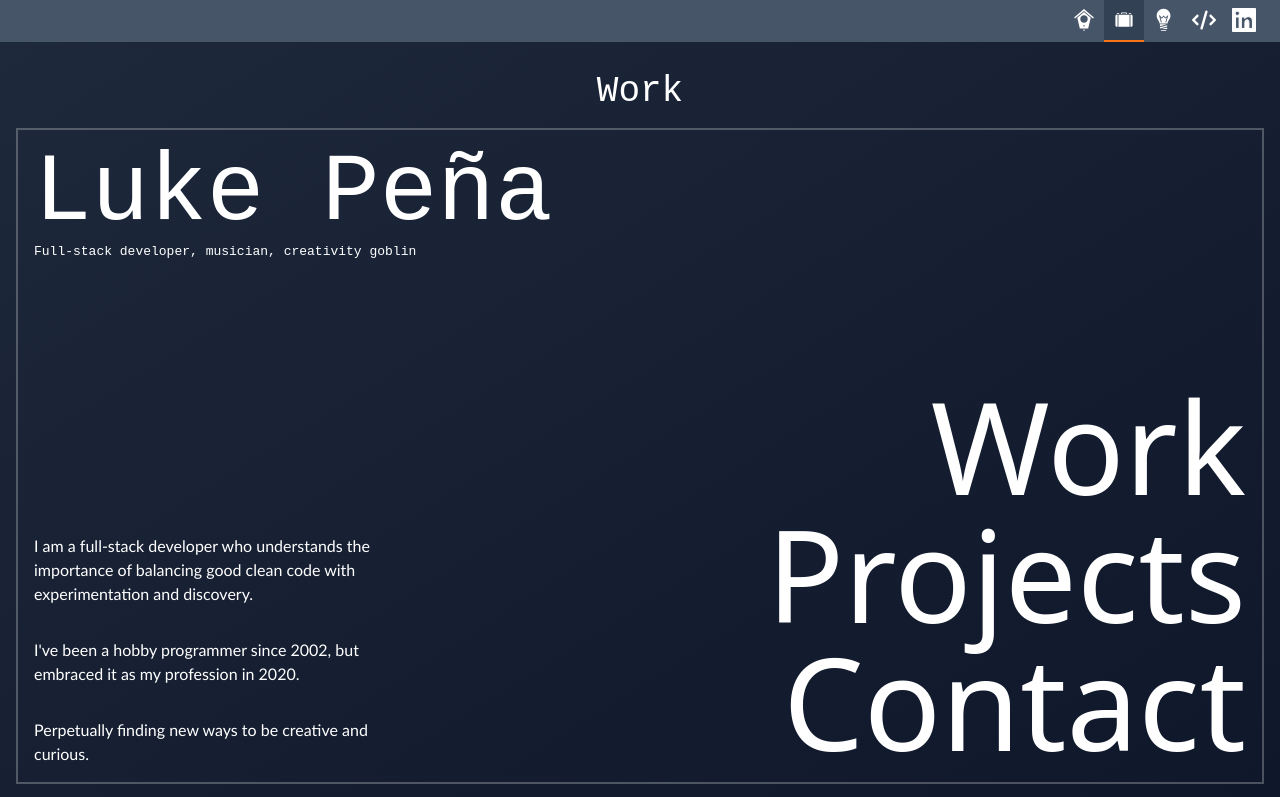
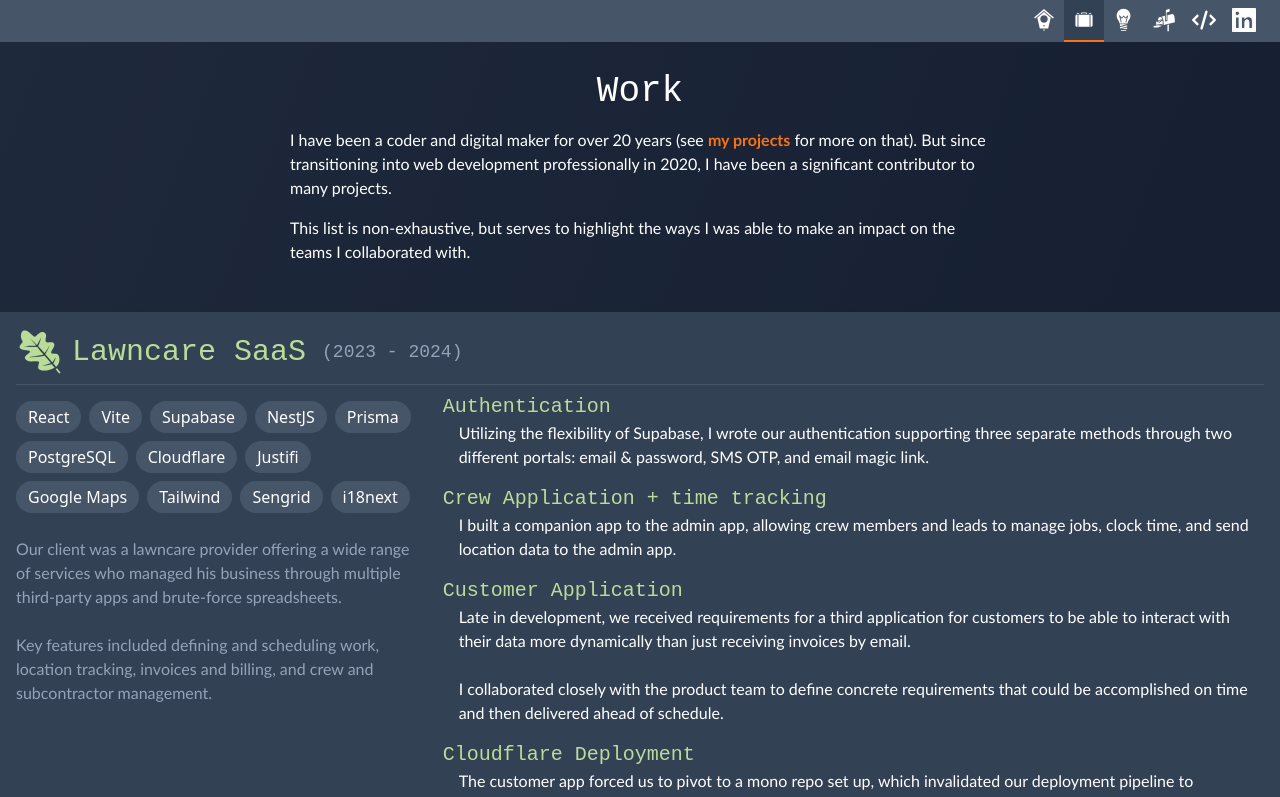
Before and after one commit to luketpena/portfolio-2024, a React (Vite) app: page /work in a window 1280 px wide. Shown: the top 797 px of the page. Built offline with nearby package versions, Linux system fonts and the light colour scheme.

Commit message:
feat: minor adjustments

```diff
--- a/src/pages/WorkPage/WorkPage.tsx
+++ b/src/pages/WorkPage/WorkPage.tsx
@@ -1,5 +1,5 @@
 import { PageWrapper } from '../../components/PageWrapper/PageWrapper';
-import { projects } from './work-page-projects';
+import { projects } from './work-page-list';
 import { WorkProject } from './components/WorkProject/WorkProject';
 import { Anchor } from '../../components/Anchor/Anchor';
 
--- a/src/pages/WorkPage/components/WorkProject/WorkProject.tsx
+++ b/src/pages/WorkPage/components/WorkProject/WorkProject.tsx
@@ -29,7 +29,7 @@
       <div className="grid md:grid-cols-[1fr_2fr] gap-4 grid-cols-[1fr] grid-rows-[auto_auto]">
         <div className="flex flex-col gap-4">
           <ChipList chips={technology} />
-          <p className="whitespace-pre-wrap text-slate-400">{description}</p>
+          <p className="whitespace-pre-line text-slate-400">{description}</p>
         </div>
         <div>
           <div className="flex flex-col gap-4">
@@ -38,7 +38,7 @@
                 <h4 className="text-xl" style={{ color }}>
                   {contribution.title}
                 </h4>
-                <p className="ml-4 whitespace-pre-wrap">{contribution.text}</p>
+                <p className="ml-4 whitespace-pre-line">{contribution.text}</p>
               </div>
             ))}
           </div>
--- a/src/pages/_routes.tsx
+++ b/src/pages/_routes.tsx
@@ -2,6 +2,9 @@
 import { HomePage } from './HomePage/HomePage';
 import { IconName } from '../components/Icon/Icon';
 import { AboutPage } from './AboutPage/AboutPage';
+import { WorkPage } from './WorkPage/WorkPage';
+import { ProjectPage } from './ProjectPage/ProjectPage';
+import { ContactPage } from './ContactPage/ContactPage';
 
 export interface RouteFormat {
   path: string;
@@ -14,15 +17,9 @@
 
 export const routes: RouteFormat[] = [
   {
-    path: '/test',
-    color: '$00FF00',
-    title: 'Test',
-    element: <HomePage />,
-  },
-  {
     path: '/',
     color: '$FF0000',
-    title: 'Home',
+    title: '',
     element: <HomePage />,
     icon: 'GiBirdHouse',
     showInNav: true,
@@ -31,7 +28,7 @@
     path: '/work',
     color: '$FF0000',
     title: 'Work',
-    element: <HomePage />,
+    element: <WorkPage />,
     icon: 'GiSuitcase',
     showInNav: true,
   },
@@ -39,8 +36,16 @@
     path: '/projects',
     color: '$FF0000',
     title: 'Projects',
-    element: <HomePage />,
+    element: <ProjectPage />,
     icon: 'GiLightBulb',
+    showInNav: true,
+  },
+  {
+    path: '/contact',
+    color: '$FF0000',
+    title: 'Say Hello',
+    element: <ContactPage />,
+    icon: 'GiMailbox',
     showInNav: true,
   },
   {
```
